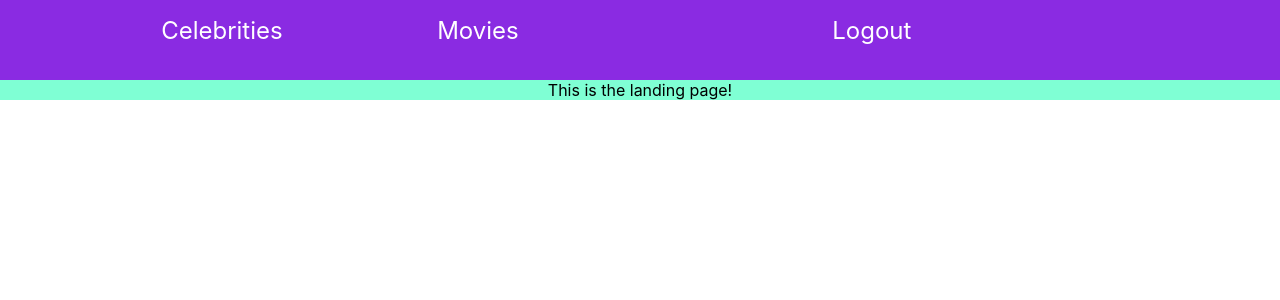
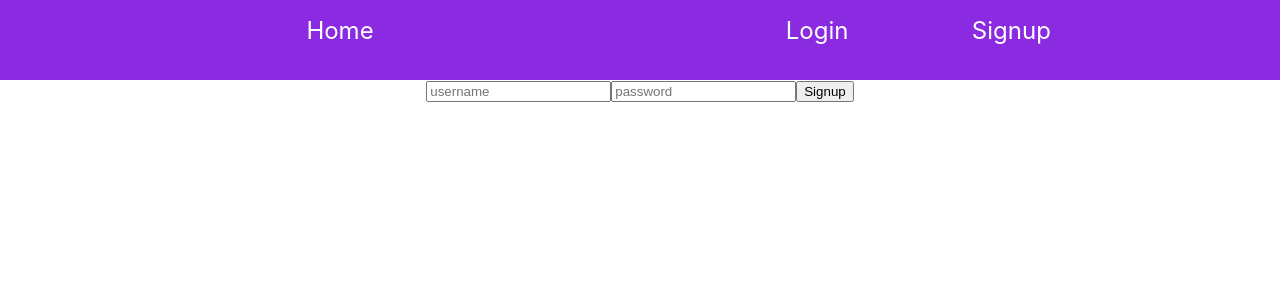
Before and after one commit to accoffin/AccountabiliBuddy, a React (Create React App) app: page /auth/signup in a window 1280 px wide. Shown: the top 300 px of the page. Built offline with nearby package versions, Linux system fonts and the light colour scheme; the HTML template or start-up script is replaced by a standard one.

Commit message:
working on navbar

```diff
--- a/src/App.js
+++ b/src/App.js
@@ -25,14 +25,15 @@ class App extends React.Component {
   };
 
   render() {
+    console.log("this is user data from app.js", this.state.user)
     return (
       <div className="App">
-        <NavBar user={this.state.user} />
+        <NavBar user={this.state.user} setUser={this.setUser} />
         <Switch>
-          <Route path="/" render={(props) => <Landing {...props} />}/>
-          <Route path="/auth/signup" render={(props) => <Signup {...props} />} />
-          <Route path="/auth/login" render={(props) => <Login {...props} setUser={this.setUser} />}/>
-          <Route path="/dashboard" render={(props) => <Dashboard {...props} />}/>
+          <Route exact path="/" render={(props) => <Landing {...props} />}/>
+          <Route exact path="/auth/signup" render={(props) => <Signup {...props} />} />
+          <Route exact path="/auth/login" render={(props) => <Login {...props} setUser={this.setUser} />}/>
+          <Route exact path="/dashboard" render={(props) => <Dashboard {...props} />}/>
         </Switch>
       </div>
     );
--- a/src/components/navbar/NavBar.js
+++ b/src/components/navbar/NavBar.js
@@ -1,25 +1,45 @@
 import React, { Component } from "react";
 import { Link } from "react-router-dom";
 import "./NavBar.css";
+import service from "../../utils/service";
 
 export default class NavBar extends Component {
+  state={
+    user: this.props.user,
+  }
+
+  handleLogout = () => {
+    console.log("you clicked logout");
+    service.logout().then((response) => {
+      console.log(response.data);
+      this.props.setUser(response.data);
+      this.setState({
+        user: response.data
+      })
+    });
+  };
+
   render() {
+    console.log("props from Navbar", this.props.user);
+    console.log("checking for state nav bar", this.state.user);
+
     return (
       <div className="navbar">
         <ul>
-          <Link to="/celebrities">
-            <li>Celebrities</li>
-          </Link>
-
-          <Link to="/movies">
-            <li>Movies</li>
+          <Link to="/">
+            <li>Home</li>
           </Link>
         </ul>
         <ul>
-          {this.props.user ? (
-            <Link to="/auth/logout">
-              <li>Logout</li>
-            </Link>
+          {!this.state.user ? (
+            <>
+              <Link to="/dashboard">
+                <li>Dashboard</li>
+              </Link>
+              <Link to="/auth/logout" onClick={this.handleLogout}>
+                <li>Logout</li>
+              </Link>
+            </>
           ) : (
             <>
               <Link to="/auth/login">
--- a/src/utils/service.js
+++ b/src/utils/service.js
@@ -12,12 +12,10 @@ const service = {
     await axiosInstance.post("/auth/signup", userCredentials),
   login: async (userCredentials) =>
     await axiosInstance.post("/auth/login", userCredentials),
-  // home: async () => await axiosInstance.get("/"),
   logout: async () => await axiosInstance.get("/auth/logout"),
   isAuthenticated: async () => await axiosInstance.get("/auth/isAuthenticated"),
   // get info for all the celebrities,
-  getAllCelebrities: async () => await axiosInstance.get("/celebrities"),
-
+  // getAllCelebrities: async () => await axiosInstance.get("/celebrities"),
 };
 
 export default service;
```
